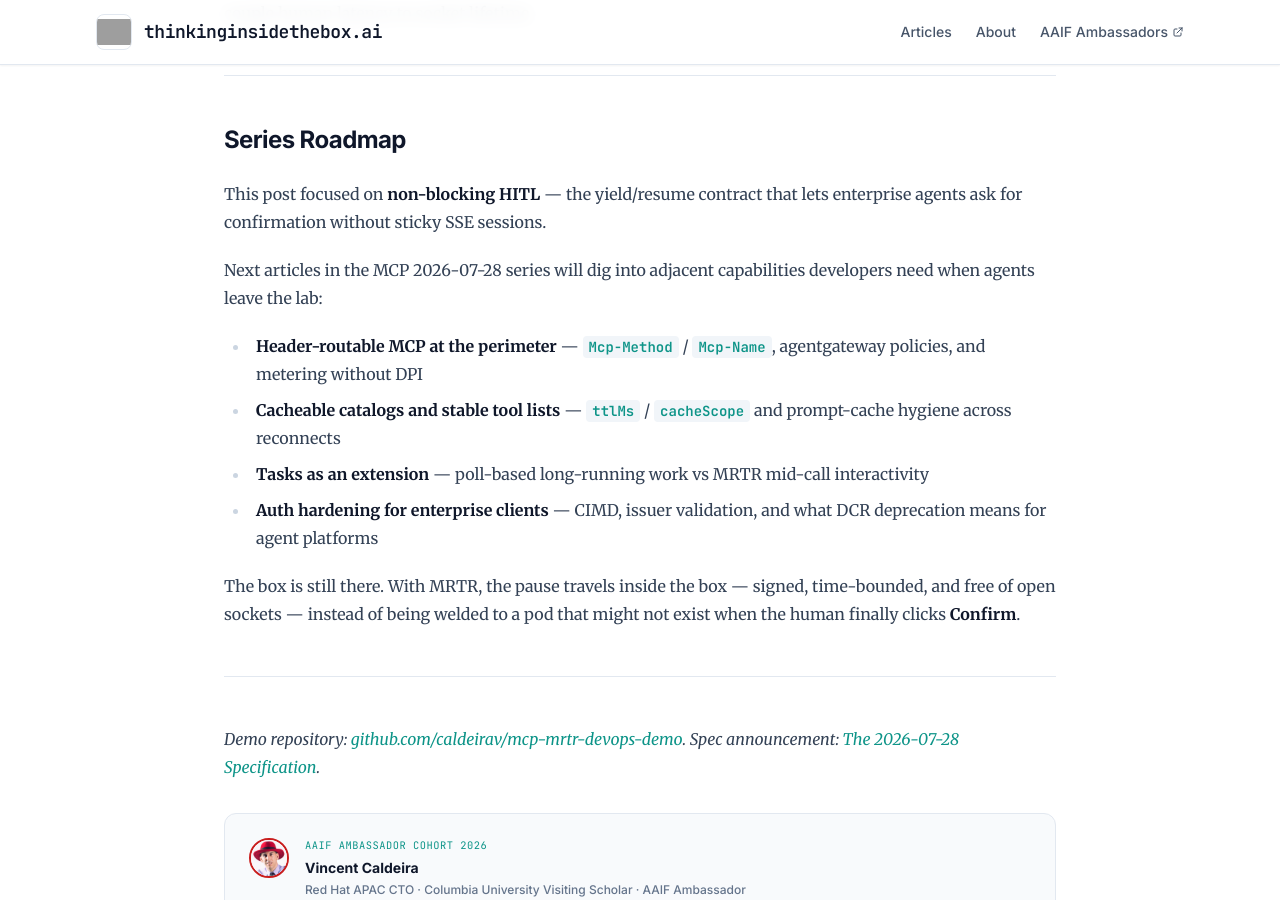
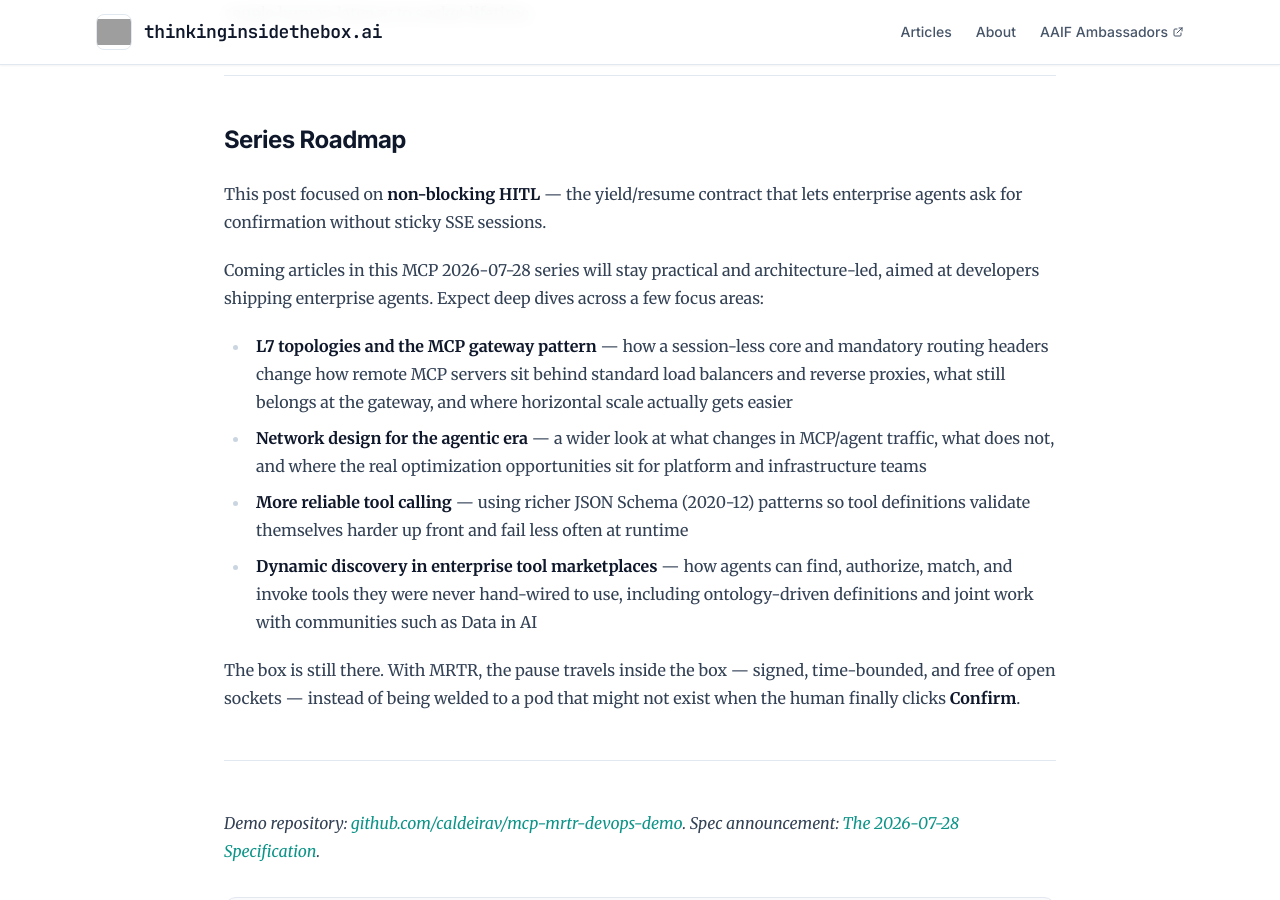
Before and after one commit to thinkinginsidethebox-ai/thinkinginsidethebox-ai.github.io, a Jekyll site: the page built from _posts/2026-08-02-non-blocking-hitl-agents-mrtr.md, in a window 1280 px wide and 900 px high, scrolled down 8114 px. Built offline with Jekyll 4.4.1, drawn with Linux system fonts in a browser that asks for light colours; nearby versions of some CDN libraries; some of the changed text lies outside the part shown; grey boxes are pictures that could not be loaded.

Commit message:
fix: publish future-dated posts and refresh MRTR article metadata
Enable Jekyll future: true so APAC-dated posts are not skipped at UTC build time, add the MCP 2026-07-28 topic, and update the series roadmap plus post date/topics.

Co-authored-by: Cursor <cursoragent@cursor.com>

```diff
--- a/_config.yml
+++ b/_config.yml
@@ -38,6 +38,11 @@ favicon: /assets/images/thinkinginsidethebox.ai_logo_closeup.png
 image: /assets/images/og/site-default.png
 theme_color: "#C91D1D"
 
+# Publish posts even when front-matter dates are slightly ahead of UTC build time.
+# GitHub Pages builds on push only — with the default (future: false), a post dated
+# "tomorrow morning" in APAC never appears until another push after that timestamp.
+future: true
+
 markdown: kramdown
 highlighter: rouge
 kramdown:
--- a/_data/keywords.yml
+++ b/_data/keywords.yml
@@ -19,6 +19,10 @@ topics:
   - slug: spec-driven-development
     label: Spec-Driven Development
     description: Phased specification-to-implementation workflows where agents generate code from explicit, governed specs.
+
+  - slug: mcp-2026-07-28
+    label: MCP 2026-07-28
+    description: The July 2026 Model Context Protocol revision — stateless core, Multi Round-Trip Requests, header-based routing, and enterprise-scale agent tooling.
 
 projects:
   - slug: mcp
--- a/_posts/2026-08-02-non-blocking-hitl-agents-mrtr.md
+++ b/_posts/2026-08-02-non-blocking-hitl-agents-mrtr.md
@@ -243,12 +243,12 @@ MRTR does not replace the Tasks extension (`io.modelcontextprotocol/tasks`) for
 
 This post focused on **non-blocking HITL** — the yield/resume contract that lets enterprise agents ask for confirmation without sticky SSE sessions.
 
-Next articles in the MCP 2026-07-28 series will dig into adjacent capabilities developers need when agents leave the lab:
+Coming articles in this MCP 2026-07-28 series will stay practical and architecture-led, aimed at developers shipping enterprise agents. Expect deep dives across a few focus areas:
 
-* **Header-routable MCP at the perimeter** — `Mcp-Method` / `Mcp-Name`, agentgateway policies, and metering without DPI
-* **Cacheable catalogs and stable tool lists** — `ttlMs` / `cacheScope` and prompt-cache hygiene across reconnects
-* **Tasks as an extension** — poll-based long-running work vs MRTR mid-call interactivity
-* **Auth hardening for enterprise clients** — CIMD, issuer validation, and what DCR deprecation means for agent platforms
+* **L7 topologies and the MCP gateway pattern** — how a session-less core and mandatory routing headers change how remote MCP servers sit behind standard load balancers and reverse proxies, what still belongs at the gateway, and where horizontal scale actually gets easier
+* **Network design for the agentic era** — a wider look at what changes in MCP/agent traffic, what does not, and where the real optimization opportunities sit for platform and infrastructure teams
+* **More reliable tool calling** — using richer JSON Schema (2020-12) patterns so tool definitions validate themselves harder up front and fail less often at runtime
+* **Dynamic discovery in enterprise tool marketplaces** — how agents can find, authorize, match, and invoke tools they were never hand-wired to use, including ontology-driven definitions and joint work with communities such as Data in AI
 
 The box is still there. With MRTR, the pause travels inside the box — signed, time-bounded, and free of open sockets — instead of being welded to a pod that might not exist when the human finally clicks **Confirm**.
 
```
Also changed, not shown: other parts of _posts/2026-08-02-non-blocking-hitl-agents-mrtr.md (+2 -2 lines).
